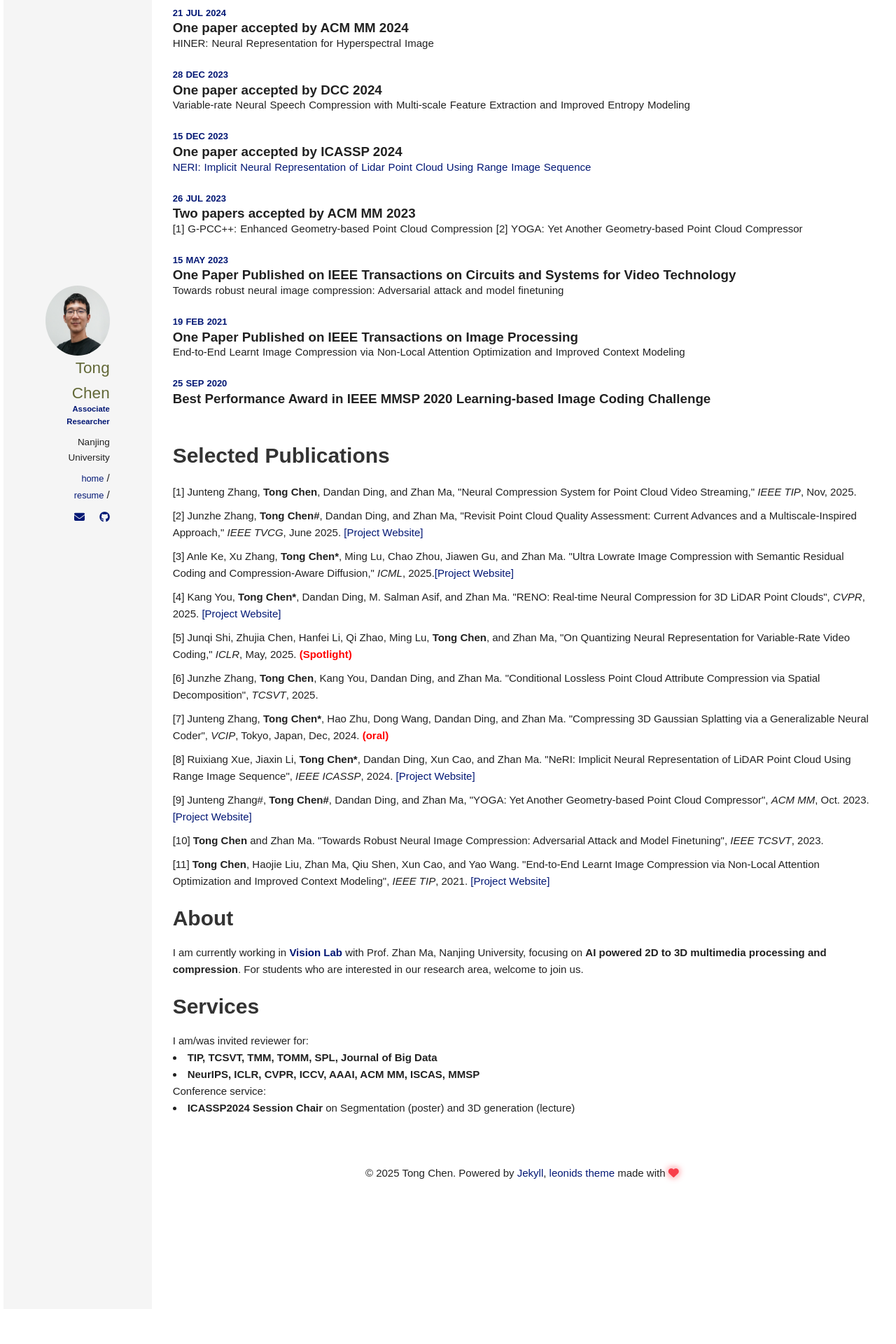
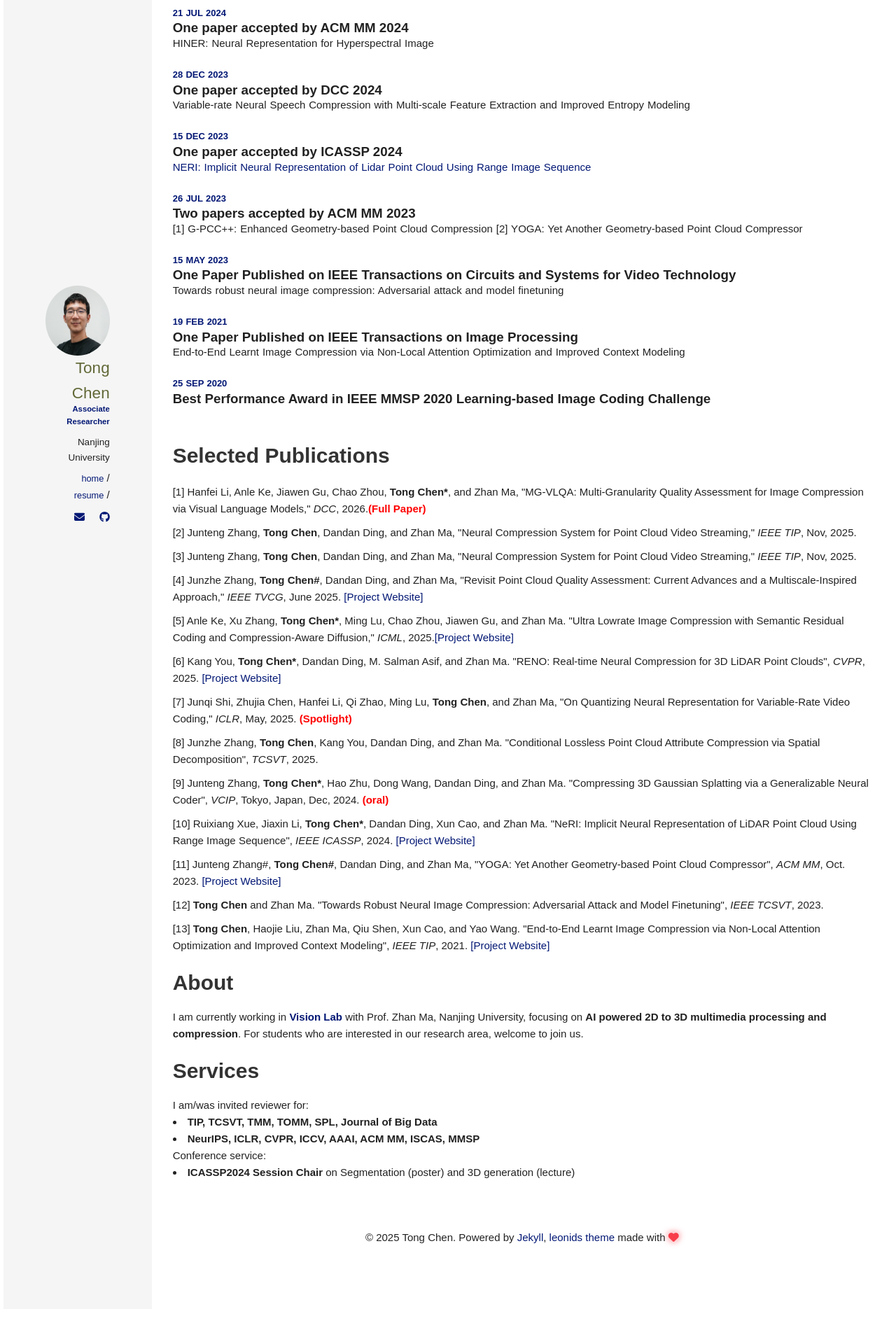
Before and after one commit to tongxyh/tongxyh.github.io, a Jekyll site: the page built from index.html, in a window 1280 px wide. Shown: the part 737-2657 px from the top of the page at 70% size. Built offline with Jekyll 4.4.1, drawn with Linux system fonts in a browser that asks for light colours; nearby versions of some CDN libraries.

Commit message:
add DCC26

```diff
--- a/_includes/sections/publications.html
+++ b/_includes/sections/publications.html
@@ -45,6 +45,10 @@
     <h1>Selected Publications</h1>
     <section>
         <ol>
+            <li>Hanfei Li, Anle Ke, Jiawen Gu, Chao Zhou, <strong>Tong Chen*</strong>, and Zhan Ma, "MG-VLQA: Multi-Granularity Quality Assessment for Image Compression via Visual Language Models," <em>DCC</em>, 2026.<strong style="color: red;">(Full Paper)</strong></li>
+
+            <li>Junteng Zhang, <strong>Tong Chen</strong>, Dandan Ding, and Zhan Ma, "Neural Compression System for Point Cloud Video Streaming," <em>IEEE TIP</em>, Nov, 2025.</li>
+
             <li>Junteng Zhang, <strong>Tong Chen</strong>, Dandan Ding, and Zhan Ma, "Neural Compression System for Point Cloud Video Streaming," <em>IEEE TIP</em>, Nov, 2025.</li>
 
             <li>Junzhe Zhang, <strong>Tong Chen#</strong>, Dandan Ding, and Zhan Ma, "Revisit Point Cloud Quality Assessment: Current Advances and a Multiscale-Inspired Approach," <em>IEEE TVCG</em>, June 2025. <a href="https://github.com/3dpcc/PQI" target="_blank" rel="noopener noreferrer">[Project Website]</a></li>
```
